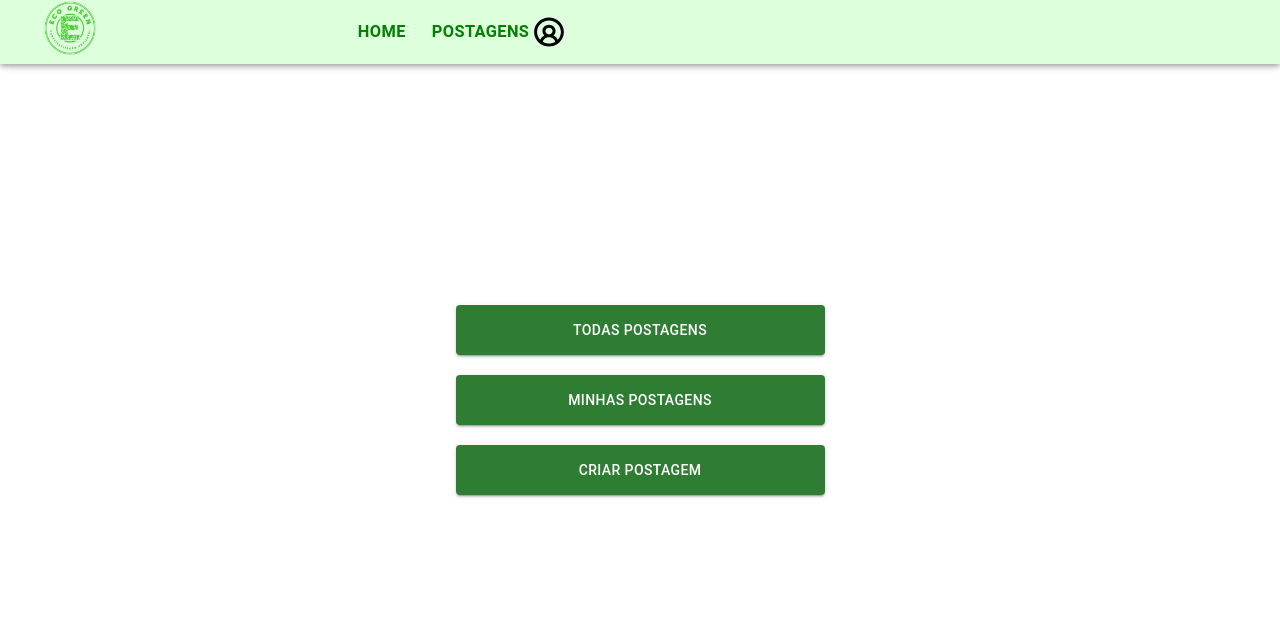
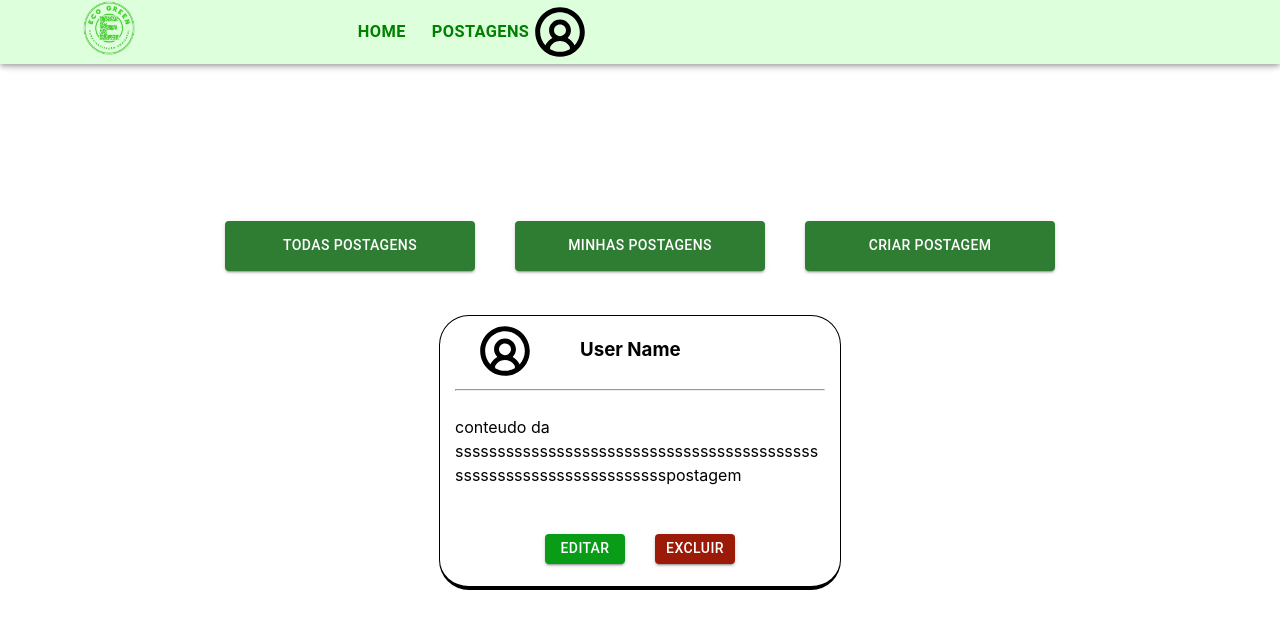
Before and after one commit to MatheusNunes133/EcoGreen-Pw2, a React (Vite) app in the folder ecogreen/: page /Postagens in a window 1280 px wide. Shown: the top 628 px of the page. Built offline with nearby package versions, Linux system fonts and the light colour scheme.

Commit message:
Criando e estilizando componente cardPost e inserindo o mesmo na view Postagens

```diff
--- a/ecogreen/src/components/Modal/index.tsx
+++ b/ecogreen/src/components/Modal/index.tsx
@@ -23,7 +23,7 @@ const CriarPostagemModal: React.FC = () => {
     return (
         <div>
             <div onClick={handleOpen}>
-                <Button textColor='white' backgroundColor='none' name={'Criar Postagem'} height={50} width={369} />
+                <Button textColor='white' backgroundColor='none' name={'Criar Postagem'} height={50} width={250} />
             </div>
             <Modal open={open} onClose={handleClose}>
                 <Box
--- /dev/null
+++ b/ecogreen/src/components/cardPost/cardPost.css
@@ -0,0 +1,53 @@
+.div-card {
+  background-color: white;
+  display: flex;
+  padding-top: 20px;
+  flex-direction: column; /* Alteração */
+  border-radius: 30px;
+  border: 1px solid black;
+  border-bottom: 4px solid black;
+}
+
+.div-perfil {
+  display: flex;
+  flex-direction: row;
+  align-items: center; /* Opcional: centralizar verticalmente os elementos */
+  height: 20px;
+  margin-top: 5px;
+}
+
+img{
+  width: 50px;
+  height: 50px;
+  margin-left: 40px;
+}
+
+.div-buttons {
+  display: flex;
+  flex-direction: row;
+  justify-content: center;
+  gap: 30px;
+}
+
+.div-text{
+  height: 135px;
+  overflow-wrap: break-word;
+  word-wrap: break-word;
+  hyphens: auto;
+  text-align: left;
+  float: left;
+  color: black;
+
+}
+
+.div-divider{
+  margin-top: 20px;
+  margin-left: 15px;
+  margin-right: 15px;
+}
+
+p{
+  justify-content: right;
+  margin-left: 15px;
+  margin-right: 15px;
+}
--- /dev/null
+++ b/ecogreen/src/components/cardPost/index.tsx
@@ -0,0 +1,39 @@
+import * as React from 'react';
+import "./cardPost.css"
+import Button from "../button/index"
+
+interface IProps{
+  width: any,
+  height: any,
+  image: string,
+  text: string,
+  userName: string
+}
+
+function cardPost({width, height, text, image, userName}: IProps) {
+  return (
+    <>
+      <div className='div-card' style={{
+            width: width,
+            height: height
+      }}>
+        <div className='div-perfil'>
+            <img src={image} alt="" />
+            <h3>{userName}</h3>
+        </div>
+        <div className='div-divider'>
+         <hr />
+        </div>
+        <div className='div-text'>
+            <p>{text}</p>
+        </div>
+        <div className='div-buttons'>
+            <Button name='Editar' width={80} height={30} textColor='white' backgroundColor='#089C17' />
+            <Button name='Excluir' width={80} height={30} textColor='white' backgroundColor='#9C1A08' />
+        </div>
+      </div>
+    </>
+  );
+}
+
+export default cardPost;
--- a/ecogreen/src/components/navbar/index.tsx
+++ b/ecogreen/src/components/navbar/index.tsx
@@ -2,7 +2,6 @@ import React from 'react';
 import { AppBar, Toolbar, Typography, Button, Grid } from '@mui/material';
 import { Link } from 'react-router-dom';
 import './navbar.css';
-import ButtonComponnent from '../../components/button/index'
 
 interface IProps{
     autenticacao: boolean
--- a/ecogreen/src/views/postagens/index.css
+++ /dev/null
@@ -1,6 +0,0 @@
-.buttons {
-    flex-direction: row;
-    align-items: center;
-    margin: 8px;
-    margin-top: 10px;
-}
--- a/ecogreen/src/views/postagens/index.tsx
+++ b/ecogreen/src/views/postagens/index.tsx
@@ -2,22 +2,21 @@ import React from 'react';
 import Navbar from '../../components/navbar';
 import Button from '../../components/button/index';
 import CriarPostagemModal from '../../components/Modal';
+import CardPost from '../../components/cardPost/index'
+import "./post.css"
 
 const Postagens = () => {
   return (
     <div>
       <Navbar autenticacao={true} />
-      <div className="buttons">
-        <h2>
-          <Button textColor='white' height={50} width={369} name="Todas Postagens" />
-        </h2>
-        <h2>
-          <Button textColor='white' height={50} width={369} name="Minhas Postagens" />
-        </h2>
-        <h2>
+      <div className="buttons-postt">
+          <Button textColor='white' height={50} width={250} name="Todas Postagens" />
+          <Button textColor='white' height={50} width={250} name="Minhas Postagens" />
           <CriarPostagemModal />
-        </h2>
       </div>
+      <br />
+        <CardPost width={400} height={250} image='/perfil.svg' text='conteudo da sssssssssssssssssssssssssssssssssssssssssssssssssssssssssssssssssssspostagem' userName='User Name' />
+
     </div>
   );
 };
--- /dev/null
+++ b/ecogreen/src/views/postagens/post.css
@@ -0,0 +1,12 @@
+.buttons-postt {
+    margin-top: 10px;
+    display: flex;
+    gap: 40px;
+    padding-bottom: 20px;
+
+}
+
+.div-card{
+    margin-left: auto;
+    margin-right: auto;
+}
```
